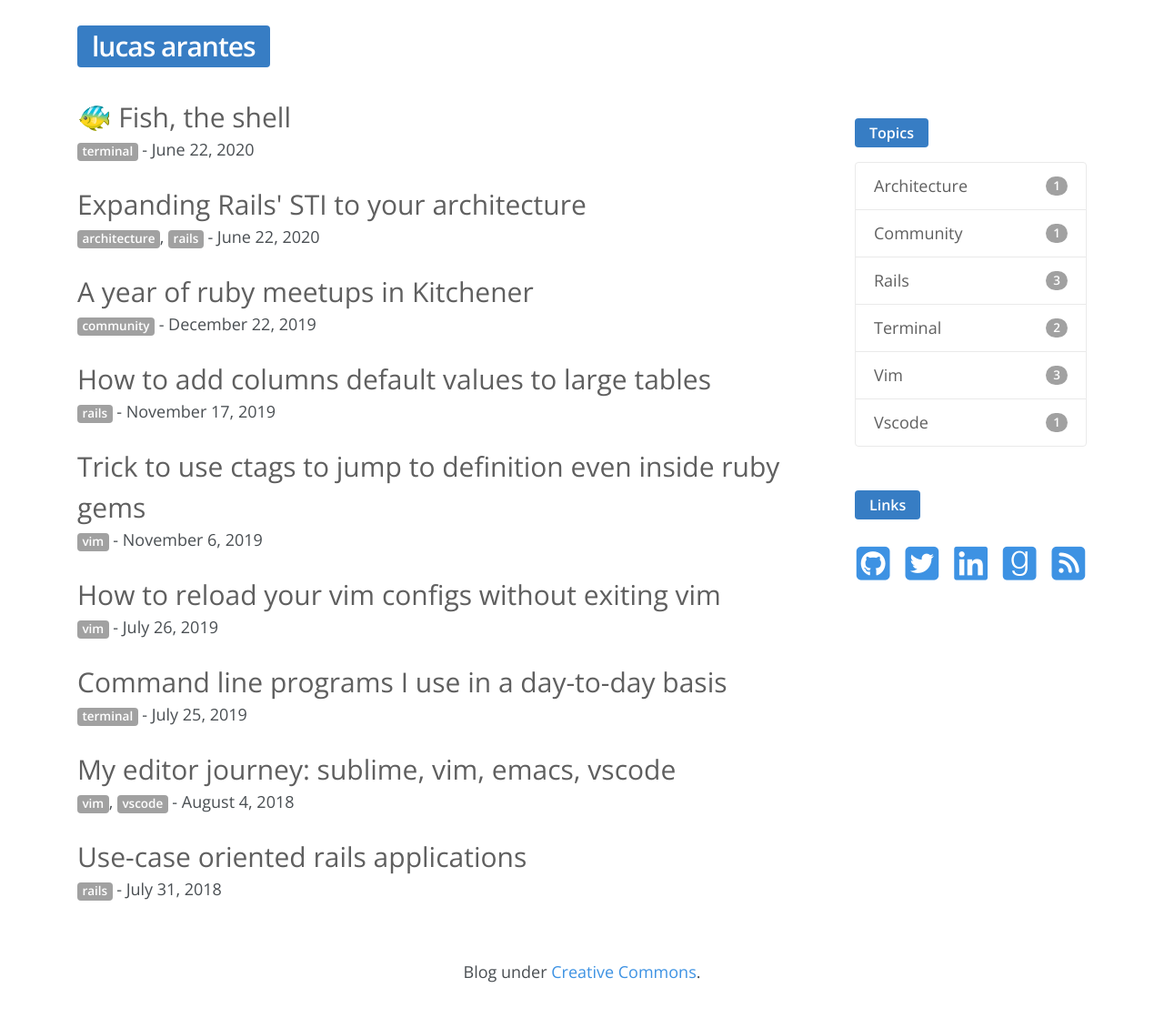
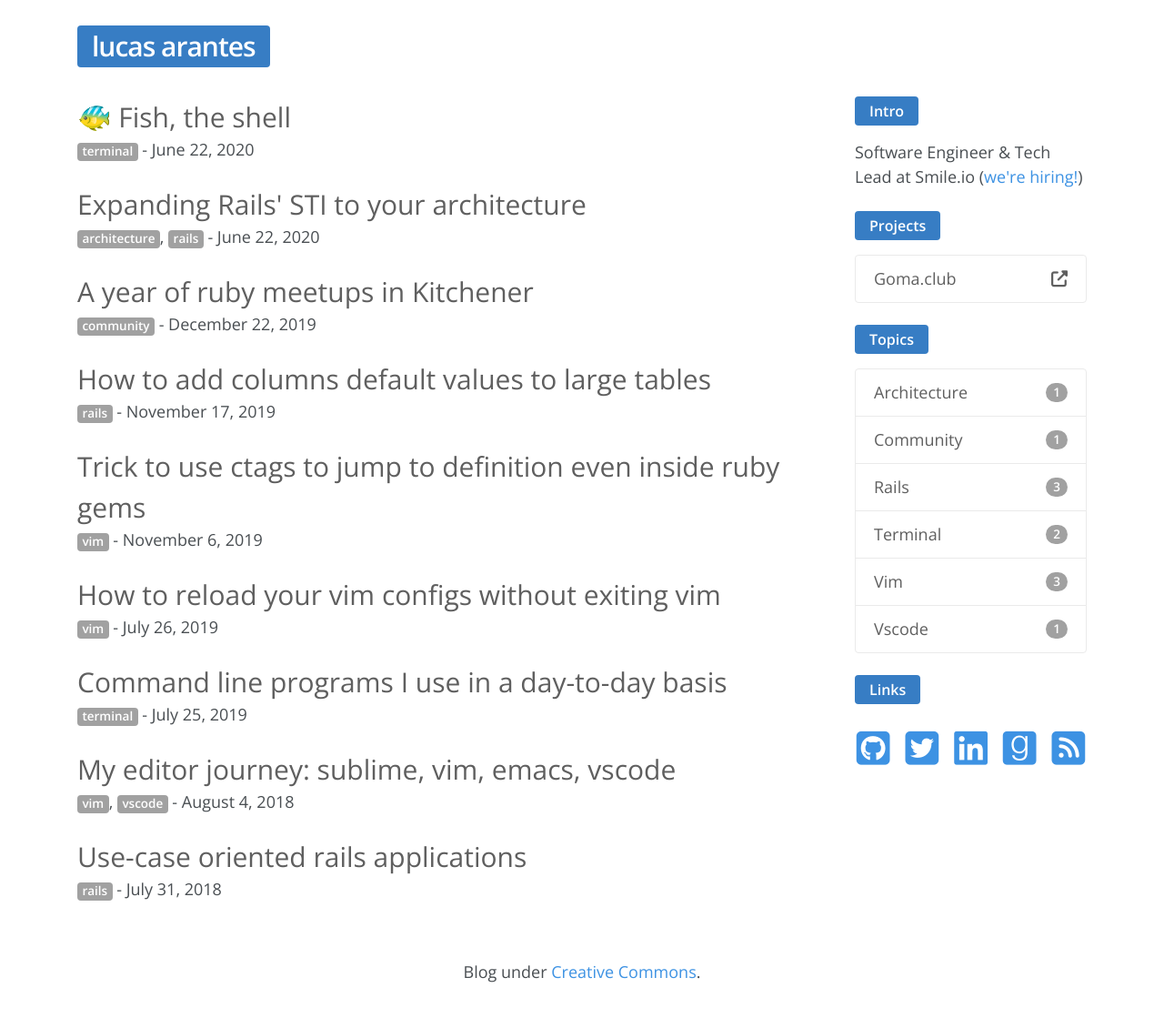
Before and after one commit to lucasprag/lucasprag, a Jekyll site: the page built from index.md, in a window 1280 px wide, cut to the strip 104-1226 px from the top of the page. Shown: the top 1119 px of the strip at 91% size. Built offline with Jekyll 4.4.1, drawn with Linux system fonts in a browser that asks for light colours; nearby versions of some CDN libraries; comment, search, counter and statistics services are not loaded.

Commit message:
Add intro & projects to sidebar

```diff
--- a/_includes/sidebar.html
+++ b/_includes/sidebar.html
@@ -1,4 +1,23 @@
 <section class="sidebar">
+  <span class="badge badge-topic py-2 px-3 mb-3">
+    Intro
+  </span>
+
+  <div>
+    Software Engineer & Tech Lead at Smile.io (<a href="https://smile.io/careers" target="_blank">we're hiring!</a>)
+  </div>
+
+  <span class="badge badge-topic py-2 px-3 mb-3 mt-4">
+    Projects
+  </span>
+
+  <div class="list-group">
+    <a href="https://goma.club/" target="_blank"
+      class="list-group-item list-group-item-action d-flex justify-content-between align-items-center">
+      Goma.club <i class="fas fa-external-link-alt"></i>
+    </a>
+  </div>
+
   <span class="badge badge-topic py-2 px-3 mb-3 mt-4">
     Topics
   </span>
@@ -22,7 +41,7 @@
     {% endfor %}
   </div>
 
-  <span class="badge badge-topic py-2 px-3 mb-3 mt-5">
+  <span class="badge badge-topic py-2 px-3 mb-3 mt-4">
     Links
   </span>
 
```
